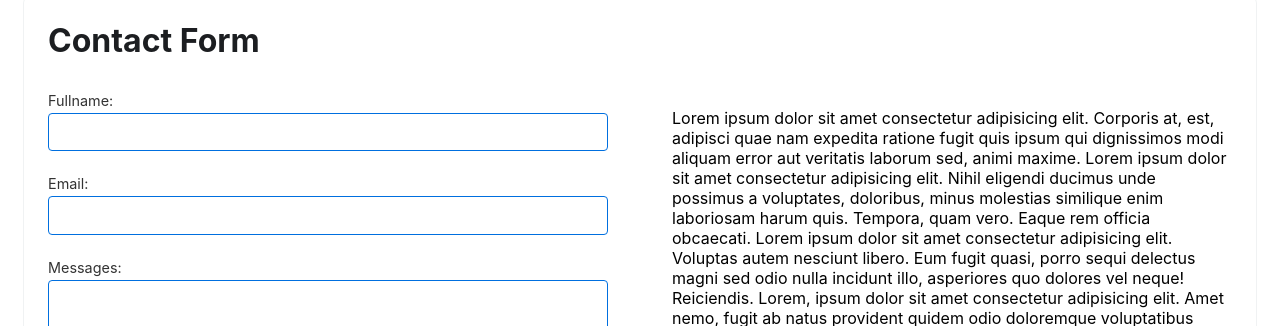
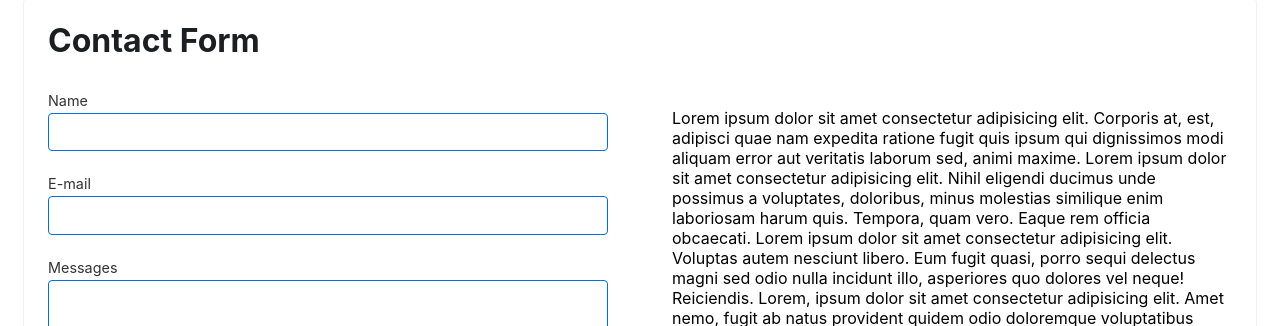
Before and after one commit to gucal/github-api-typescript, a Next.js app: page /contact in a window 1280 px wide. Shown: the part 115-441 px from the top of the page. Built offline with nearby package versions, Linux system fonts and the light colour scheme.

Commit message:
mini css changes

```diff
--- a/pages/contact/index.tsx
+++ b/pages/contact/index.tsx
@@ -18,12 +18,16 @@ const Contact: NextPage = () => {
   const {
     register,
     handleSubmit,
+    reset,
     formState: { errors },
   } = useForm<IFormInput>({ mode: 'onSubmit' })
 
   const [isSubmit, setSubmit] = useState(false)
 
-  const onSubmit: SubmitHandler<IFormInput> = () => setSubmit(true)
+  const onSubmit: SubmitHandler<IFormInput> = () => {
+    reset()
+    setSubmit(true)
+  }
 
   return (
     <Container>
@@ -36,7 +40,7 @@ const Contact: NextPage = () => {
           <div className="w-full">
             <form onSubmit={handleSubmit(onSubmit)}>
               <FormItem>
-                <FormLabel>Fullname:</FormLabel>
+                <FormLabel>Name</FormLabel>
                 <Input
                   {...register('fullname', {
                     required: { value: true, message: 'Fullname is required!' },
@@ -45,7 +49,7 @@ const Contact: NextPage = () => {
                 {errors.fullname && <FormErrorLabel>{errors.fullname.message}</FormErrorLabel>}
               </FormItem>
               <FormItem>
-                <FormLabel>Email:</FormLabel>
+                <FormLabel>E-mail</FormLabel>
                 <Input
                   {...register('email', {
                     required: { value: true, message: 'Email is required!' },
@@ -58,7 +62,7 @@ const Contact: NextPage = () => {
                 {errors.email && <FormErrorLabel>{errors.email.message}</FormErrorLabel>}
               </FormItem>
               <FormItem>
-                <FormLabel>Messages:</FormLabel>
+                <FormLabel>Messages</FormLabel>
                 <Textarea
                   rows="3"
                   {...register('message', {
--- a/pages/login/index.tsx
+++ b/pages/login/index.tsx
@@ -40,12 +40,12 @@ const Login: NextPage = () => {
           <Title>Login</Title>
           <form className="mt-4" onSubmit={handleSubmit(onSubmit)}>
             <FormItem>
-              <FormLabel>Username:</FormLabel>
+              <FormLabel>Username</FormLabel>
               <Input {...register('username', { required: true })} />
               {errors.username && <FormErrorLabel>Username is required</FormErrorLabel>}
             </FormItem>
             <FormItem>
-              <FormLabel>Password:</FormLabel>
+              <FormLabel>Password</FormLabel>
               <Input {...register('password', { required: true })} type="password" />
               {errors.password && <FormErrorLabel>Password is required</FormErrorLabel>}
             </FormItem>
```
